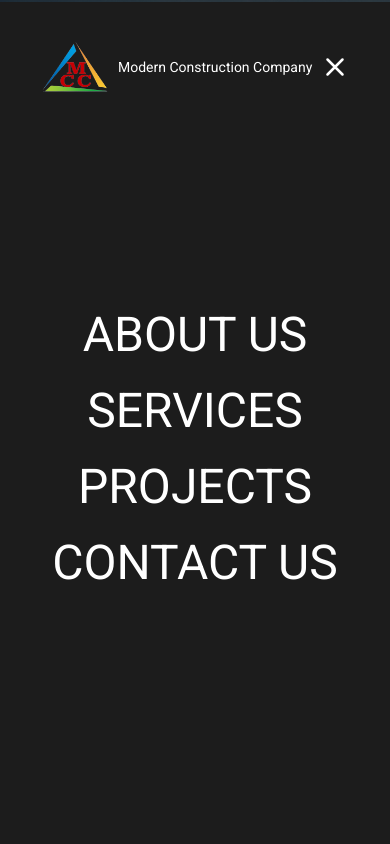
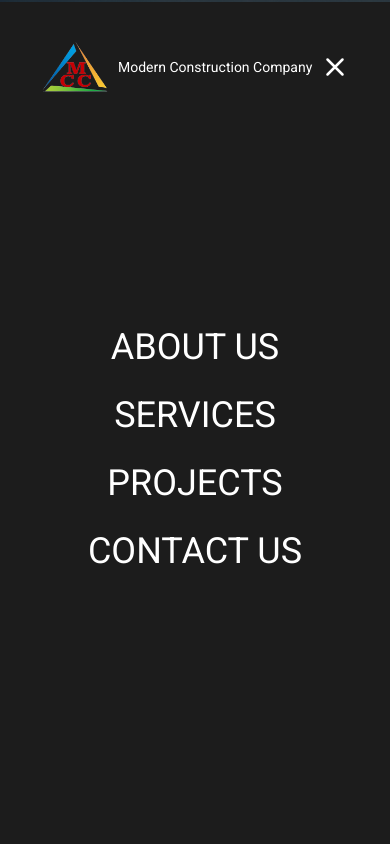
Before and after one commit to makarydev19/MCC, a Next.js app: page /services in a window 390 px wide. Both pictures are taken after a click on the button 343 px from the left and 33 px from the top of the page. Shown: the top 844 px of the page. Built offline with nearby package versions, Linux system fonts and the light colour scheme.

Commit message:
small edit

```diff
--- a/src/components/Header/Header.tsx
+++ b/src/components/Header/Header.tsx
@@ -153,7 +153,7 @@ const Header = () => {
                   <motion.div key={links.id} className="overflow-hidden">
                     <motion.div
                       variants={mobileLinkVars}
-                      className="text-5xl uppercase"
+                      className="text-4xl uppercase"
                     >
                       <Link onClick={toggleMenu} href={links.href}>
                         {links.title}
```
